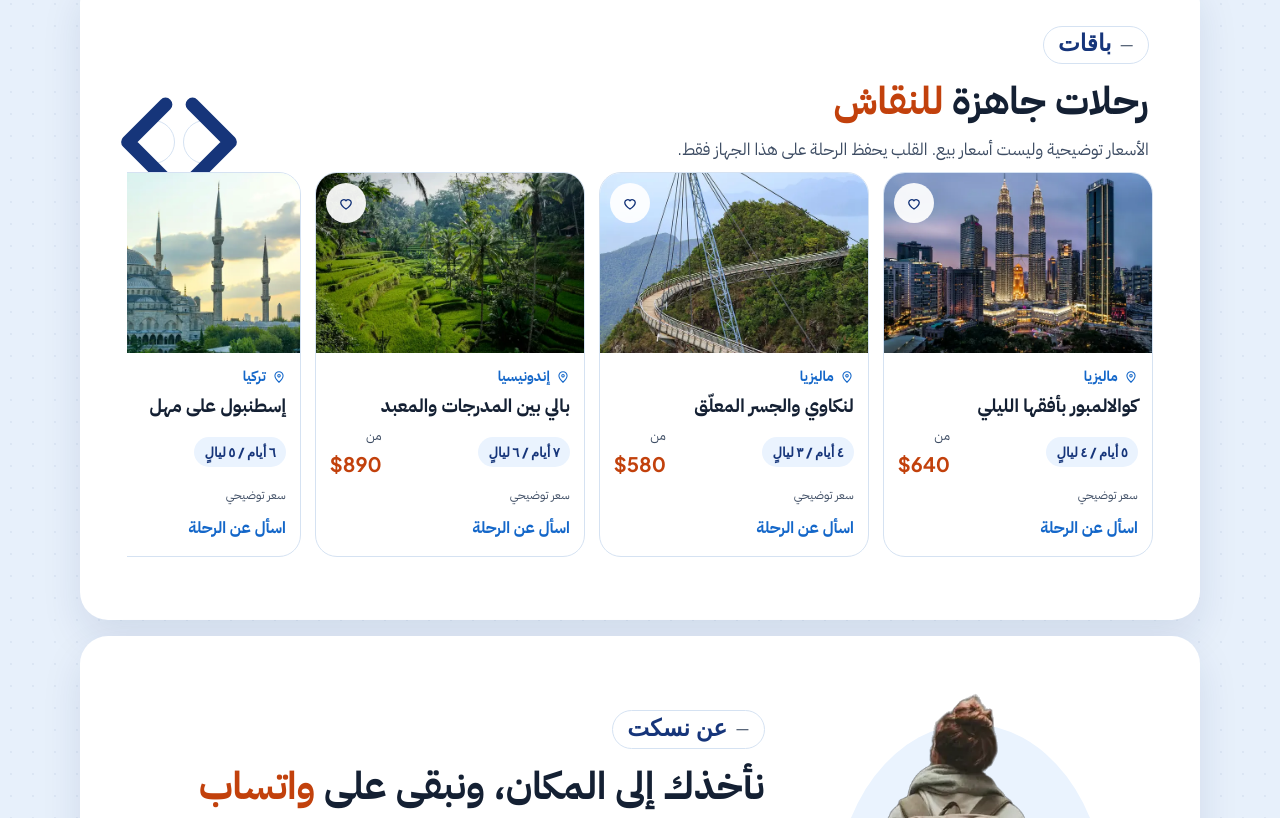
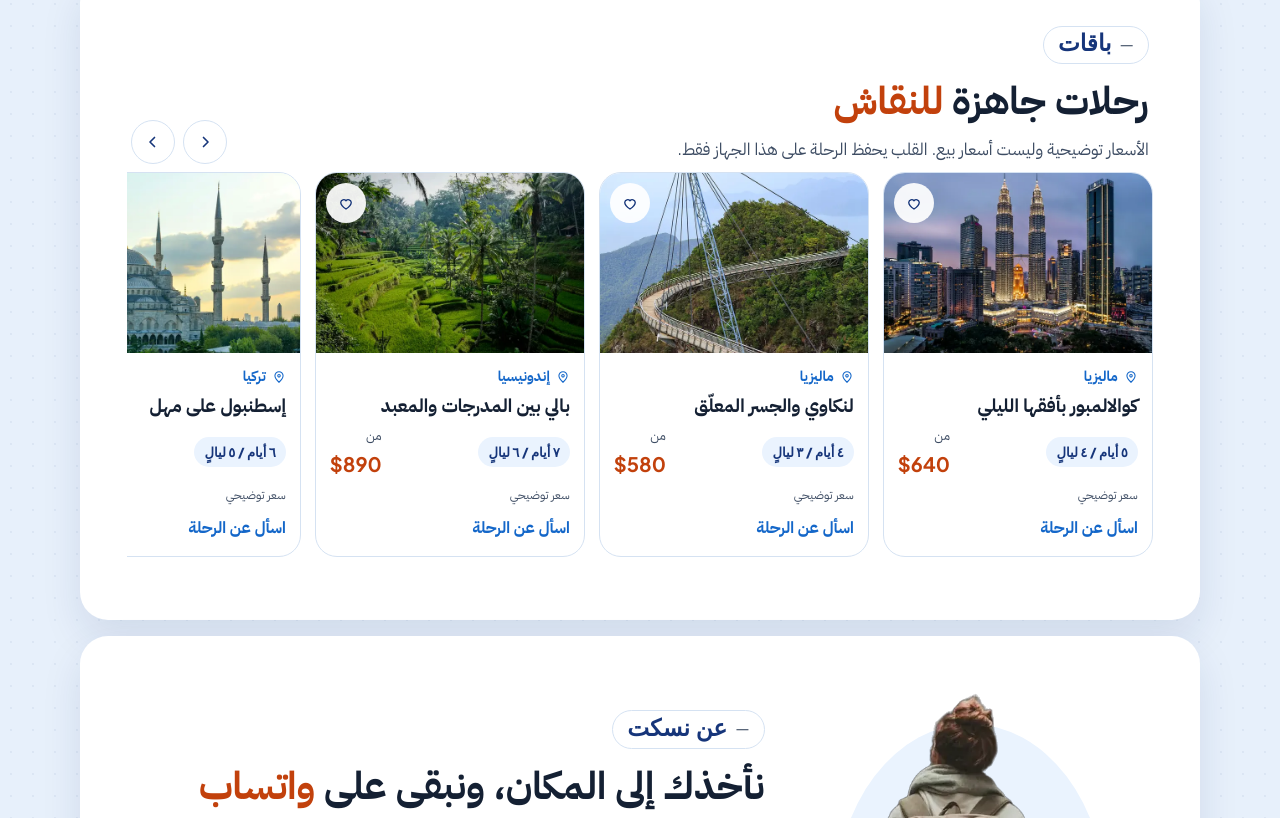
Before and after one commit to MohammedBagowabair/Naskt-Travel-Website, a plain HTML site: page index.html in a window 1280 px wide. Shown: the part 2471-3289 px from the top of the page. Drawn offline with Linux system fonts and the light colour scheme.

Commit message:
Keep carousel and newsletter icons inside their round buttons.
The arrow and chevron sprites had no size, so they painted at the default SVG box and covered the email field and the trip controls.

Co-authored-by: Mohammed Bagowabair <MohammedBagowabair@users.noreply.github.com>

```diff
--- a/css/styles.css
+++ b/css/styles.css
@@ -628,7 +628,9 @@ html[dir="rtl"] .point-end { transform: none; }
   color: var(--navy);
   display: grid;
   place-items: center;
+  overflow: hidden;
 }
+.arrows button svg, .round svg { width: 18px; height: 18px; display: block; }
 .arrows button:hover, .round:hover { background: var(--tint); }
 .track {
   display: flex;
```
